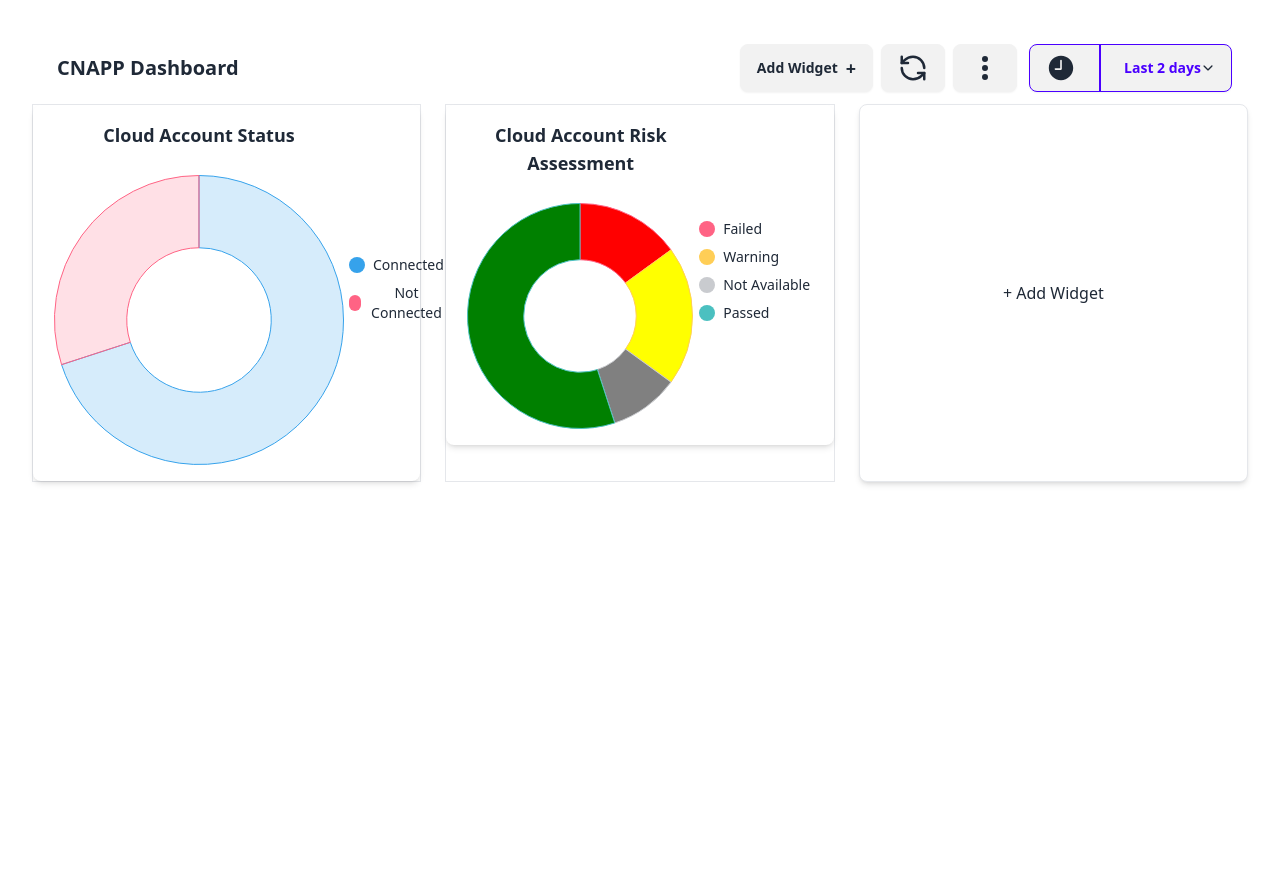
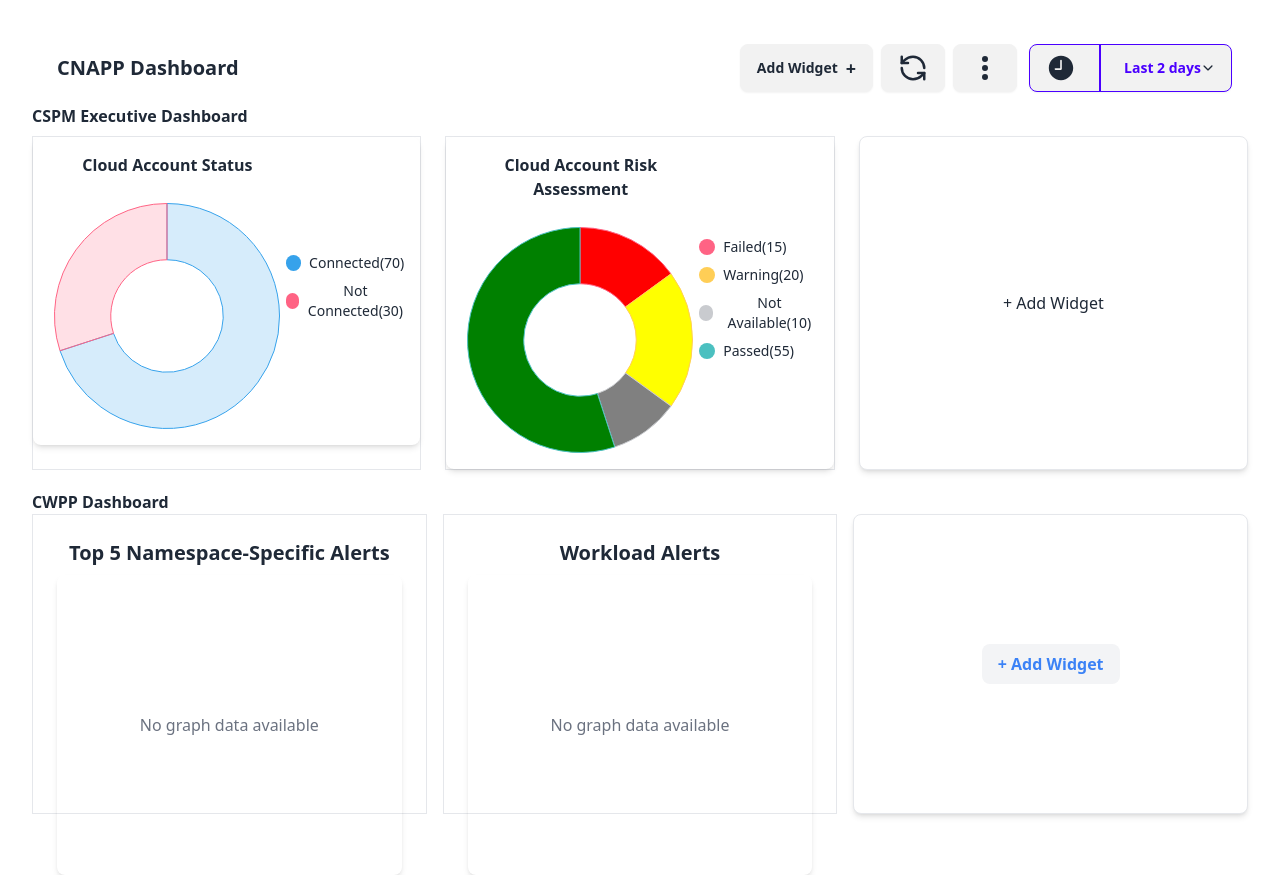
Before and after one commit to linux44gh6/Assignment-1, a React (Vite) app: page / in a window 1280 px wide. Before the commit the page ends 800 px from the top, so only its background shows below. Built offline with nearby package versions, Linux system fonts and the light colour scheme.

Commit message:
add the cwpp dashbord

```diff
--- a/public/widge.json
+++ b/public/widge.json
@@ -1,44 +1,12 @@
 {
-    "categories": [
-      {
-        "id": 1,
-        "name": "CSPM Executive Dashboard",
-        "widgets": [
-          {
-            "id": 101,
-            "name": "Widget 1",
-            "text": "This is some random text for Widget 1.",
-            "createdAt": "2024-08-13T10:00:00Z",
-            "updatedAt": "2024-08-13T12:00:00Z"
-          },
-          {
-            "id": 102,
-            "name": "Widget 2",
-            "text": "This is some random text for Widget 2.",
-            "createdAt": "2024-08-13T11:00:00Z",
-            "updatedAt": "2024-08-13T13:00:00Z"
-          }
-        ]
-      },
-      {
-        "id": 2,
-        "name": "Sales Dashboard",
-        "widgets": [
-          {
-            "id": 201,
-            "name": "Widget A",
-            "text": "This is some random text for Widget A.",
-            "createdAt": "2024-08-13T09:00:00Z",
-            "updatedAt": "2024-08-13T10:30:00Z"
-          },
-          {
-            "id": 202,
-            "name": "Widget B",
-            "text": "This is some random text for Widget B.",
-            "createdAt": "2024-08-13T10:30:00Z",
-            "updatedAt": "2024-08-13T11:00:00Z"
-          }
-        ]
-      }
-    ]
+  "cloudAccountStatus": {
+    "connected": 70,
+    "notConnected": 30
+  },
+  "riskAssessment": {
+    "failed": 15,
+    "warning": 20,
+    "notAvailable": 10,
+    "passed": 55
   }
+}
--- a/src/App.jsx
+++ b/src/App.jsx
@@ -6,6 +6,7 @@ import { IoIosTime } from "react-icons/io";
 import { IoIosArrowDown } from "react-icons/io";
 import CloudAccountRiskAssessmentChart from './Components/CloudAccountRiskAssessmentChart';
 import CloudAccountStatusChart from './Components/CloudAccountStatusChart';
+import CWPPDashboard from './Components/CWPP-dashboard/CWPPDashboard';
 
 function App() {
   return (
@@ -32,7 +33,9 @@ function App() {
       </div>
 
     <div>
-    <div className="grid grid-cols-1 md:grid-cols-3 gap-6">
+   <div>
+    <h1 className='font-semibold text-left mb-2'>CSPM Executive Dashboard</h1>
+   <div className="grid grid-cols-1 md:grid-cols-3 gap-6">
         <div className=' border'>
         <CloudAccountStatusChart className="" />
         </div>
@@ -45,6 +48,11 @@ function App() {
           </button>
         </div>
       </div>
+   </div>
+   <div className='mt-5'>
+    <h1 className='text-left font-semibold'>CWPP Dashboard</h1>
+    <CWPPDashboard></CWPPDashboard>
+   </div>
     </div>
     </>
   )
--- /dev/null
+++ b/src/Components/CWPP-dashboard/CWPPDashboard.jsx
@@ -0,0 +1,40 @@
+
+const CWPPDashboard = () => {
+  return (
+    <div className="grid grid-cols-1 md:grid-cols-3 gap-4">
+
+
+     <div className="bg-white p-6 h-[300px] border">
+     <h2 className="text-xl font-semibold mb-2 ">Top 5 Namespace-Specific Alerts</h2>
+     <div className=" h-[300px] rounded-lg shadow-md flex items-center justify-center">
+
+       <div className="text-center">
+
+         <p className="text-gray-500">No graph data available</p>
+       </div>
+     </div>
+
+     </div>
+     <div className="bg-white p-6 h-[300px] border">
+     <h2 className="text-xl font-semibold mb-2 ">Workload Alerts</h2>
+     <div className=" h-[300px] rounded-lg shadow-md flex items-center justify-center">
+
+       <div className="text-center">
+
+         <p className="text-gray-500">No graph data available</p>
+       </div>
+     </div>
+
+     </div>
+
+      <div className="bg-white p-6 h-[300px] border rounded-lg shadow-md flex items-center justify-center">
+        <button className="text-blue-500 font-semibold bg-gray-100 px-4 py-2 rounded-lg">
+          + Add Widget
+        </button>
+      </div>
+
+    </div>
+  );
+};
+
+export default CWPPDashboard;
--- a/src/Components/CloudAccountRiskAssessmentChart.jsx
+++ b/src/Components/CloudAccountRiskAssessmentChart.jsx
@@ -2,14 +2,23 @@
 import { Doughnut } from 'react-chartjs-2';
 import { Chart as ChartJS, ArcElement, Tooltip, Legend } from 'chart.js';
 
+import FetchData from '../customHooks/FetchData';
+
+
 ChartJS.register(ArcElement, Tooltip, Legend);
 
 const CloudAccountRiskAssessmentDoughnutChart = () => {
+  const {cloudData,loading}=FetchData()
+  if(loading){
+    return <h1>Loading........</h1>
+  }
+
+  const {failed,warning,notAvailable,passed}=cloudData.riskAssessment
   const data = {
     datasets: [
       {
         label: 'Risk Assessment',
-        data: [15, 20, 10, 55], // Example data: 15 failed, 20 warning, 10 not available, 55 passed
+        data: [failed, warning, notAvailable, passed],
         backgroundColor: [
           'red', // Failed
           'yellow', // Warning
@@ -28,16 +37,16 @@ const CloudAccountRiskAssessmentDoughnutChart = () => {
   };
 
   const labels = [
-    { text: 'Failed', color: 'rgba(255, 99, 132, 1)' },
-    { text: 'Warning', color: 'rgba(255, 206, 86, 1)' },
-    { text: 'Not Available', color: 'rgba(201, 203, 207, 1)' },
-    { text: 'Passed', color: 'rgba(75, 192, 192, 1)' },
+    { text: `Failed(${failed})`, color: 'rgba(255, 99, 132, 1)' },
+    { text: `Warning(${warning})`, color: 'rgba(255, 206, 86, 1)' },
+    { text: `Not Available(${notAvailable})`, color: 'rgba(201, 203, 207, 1)' },
+    { text: `Passed(${passed})`, color: 'rgba(75, 192, 192, 1)' },
   ];
 
   return (
     <div className="bg-white p-4 rounded-lg shadow-md w-full flex">
       <div className="w-2/3">
-        <h3 className="text-lg font-semibold mb-4">Cloud Account Risk Assessment</h3>
+        <h3 className="text- font-semibold mb-4">Cloud Account Risk Assessment</h3>
         <Doughnut data={data} />
       </div>
       <div className="w-1/3 flex flex-col justify-center">
@@ -47,7 +56,8 @@ const CloudAccountRiskAssessmentDoughnutChart = () => {
               className="w-4 h-4 rounded-full mr-2"
               style={{ backgroundColor: label.color }}
             ></div>
-            <span className="text-sm font-medium">{label.text}</span>
+            <span className="text-sm font-medium">{label.text}
+            </span>
           </div>
         ))}
       </div>
--- a/src/Components/CloudAccountStatusChart.jsx
+++ b/src/Components/CloudAccountStatusChart.jsx
@@ -1,16 +1,22 @@
 
 import { Doughnut } from 'react-chartjs-2';
 import { Chart as ChartJS, ArcElement, Tooltip, Legend } from 'chart.js';
+import FetchData from '../customHooks/FetchData';
 
 ChartJS.register(ArcElement, Tooltip, Legend);
 
 const CloudAccountStatusDoughnutChart = () => {
+  const {cloudData,loading}=FetchData()
+  if(loading){
+    return <h1>Loading......</h1>
+  }
+  console.log(cloudData);
+  const {connected,notConnected}=cloudData.cloudAccountStatus
   const data = {
-
     datasets: [
       {
         label: 'Cloud Account Status',
-        data: [70, 30],
+        data: [connected, notConnected],
         backgroundColor: [
           'rgba(54, 162, 235, 0.2)',
           'rgba(255, 99, 132, 0.2)',
@@ -25,14 +31,14 @@ const CloudAccountStatusDoughnutChart = () => {
   };
 
   const labels = [
-    { text: 'Connected', color: 'rgba(54, 162, 235, 1)' },
-    { text: 'Not Connected', color: 'rgba(255, 99, 132, 1)' },
+    { text: `Connected(${connected})`, color: 'rgba(54, 162, 235, 1)' },
+    { text: `Not Connected(${notConnected})`, color: 'rgba(255, 99, 132, 1)' },
   ];
 
   return (
     <div className="bg-white p-4 rounded-lg shadow-md w-full flex">
-      <div className="w-full">
-        <h3 className="text-lg font-semibold mb-4">Cloud Account Status</h3>
+      <div className="w-2/3">
+        <h3 className=" font-semibold mb-4">Cloud Account Status</h3>
         <Doughnut data={data} />
       </div>
       <div className="w-1/3 flex flex-col justify-center">
--- /dev/null
+++ b/src/customHooks/FetchData.jsx
@@ -0,0 +1,25 @@
+import { useEffect, useState } from "react";
+
+
+const FetchData = () => {
+    const [cloudData,setCloudData]=useState([])
+  const [loading,setLoading]=useState(true)
+  useEffect(()=>{
+   try{
+    fetch('/widge.json')
+    .then(res=>res.json())
+    .then(data=>setCloudData(data))
+   }
+   catch(err){
+    console.log(err.message);
+   }
+   const loadingTimeout = setTimeout(() => {
+    setLoading(false);
+  }, 100);
+  return ()=>clearTimeout(loadingTimeout)
+  },[])
+    return {cloudData,loading}
+
+};
+
+export default FetchData;
```
